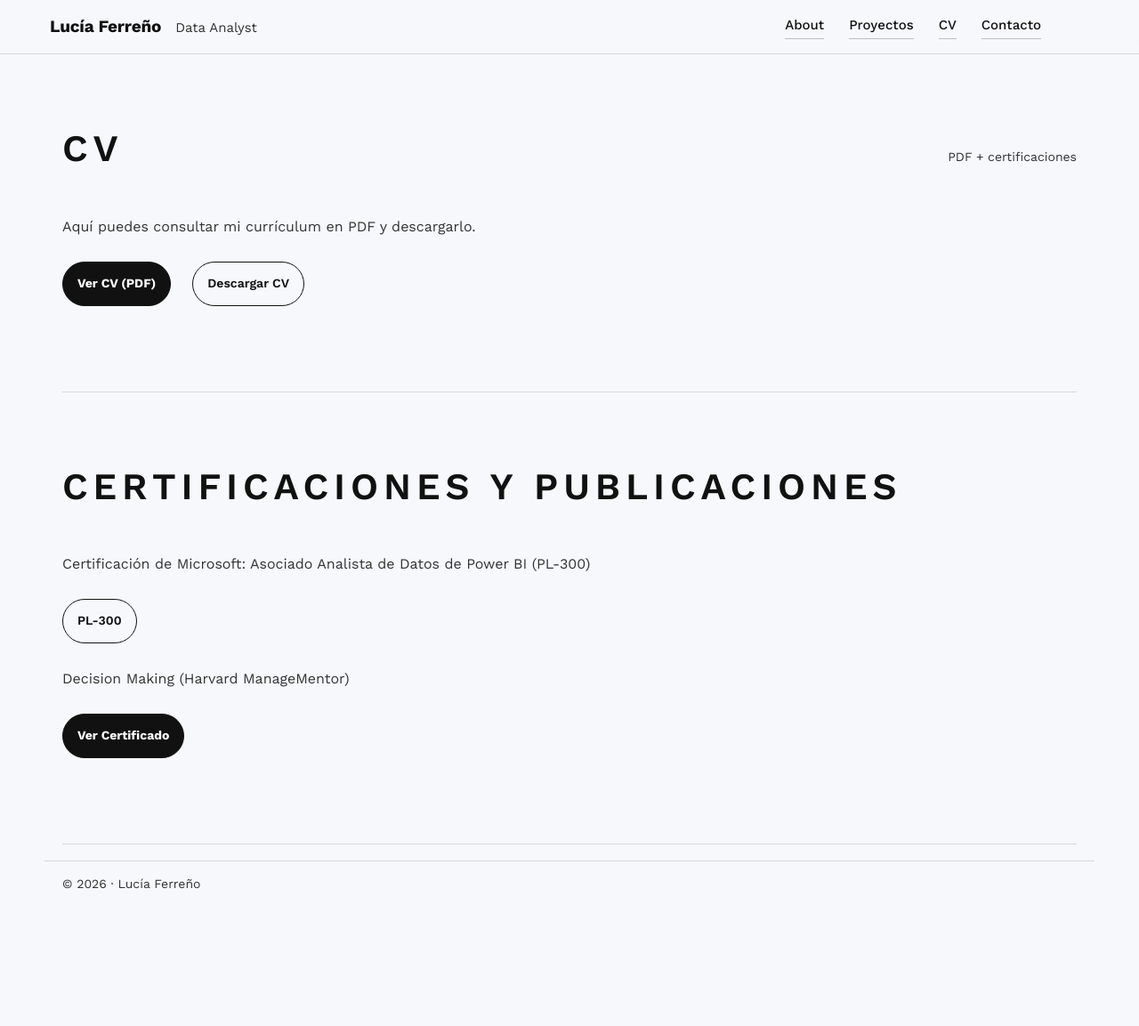
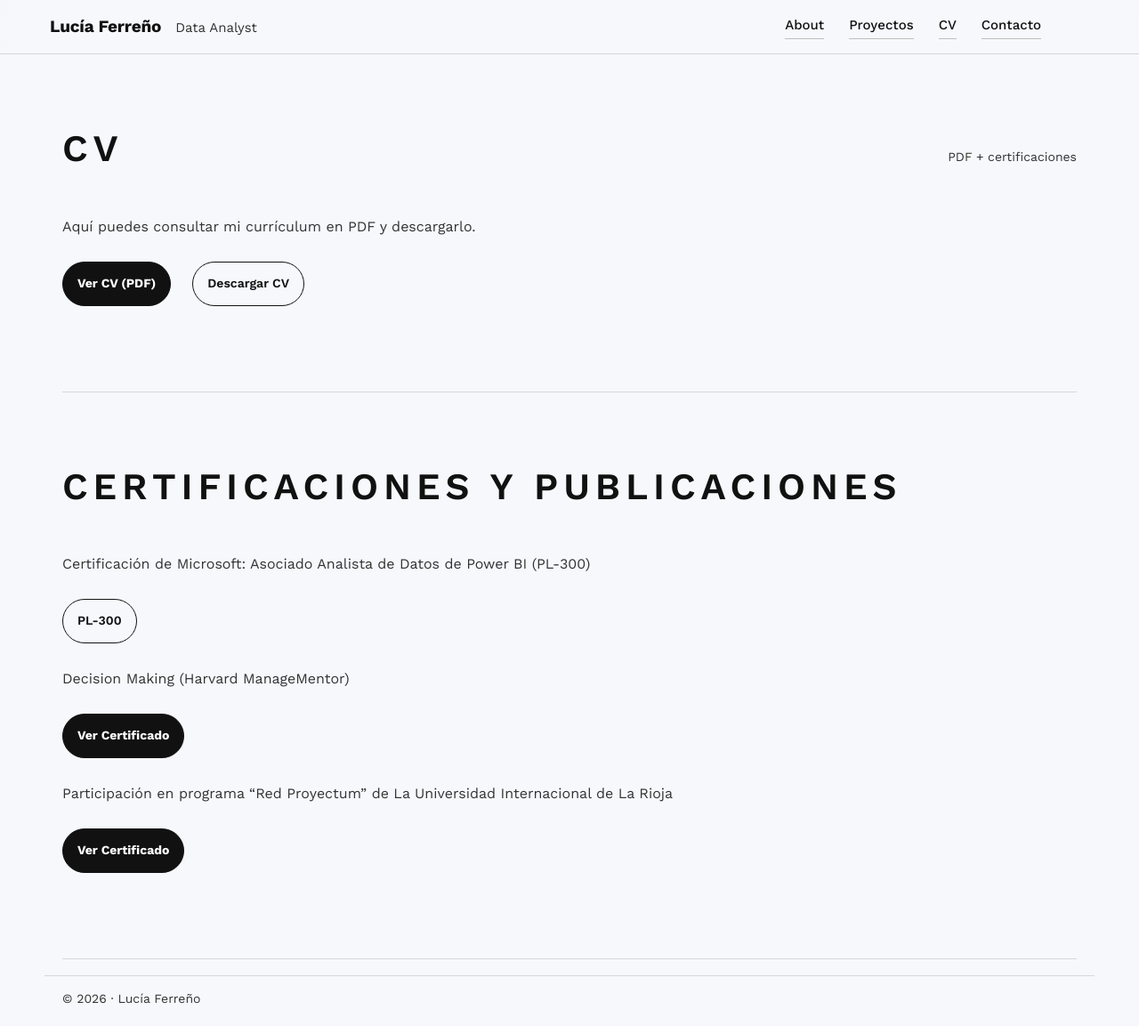
Before and after one commit to lucia-ferreno-pico/Portfolio, a Jekyll site: the page built from cv.md, in a window 1280 px wide and 1153 px high. Shown: the whole window at 89% size. Built offline with Jekyll 4.4.1, drawn with Linux system fonts in a browser that asks for light colours.

Commit message:
Update cv.md

```diff
--- a/cv.md
+++ b/cv.md
@@ -32,6 +32,12 @@ permalink: /cv/
   <p>Decision Making (Harvard ManageMentor)</p>
 
   <div class="cta">
-    <a class="btn btn--primary" href="{{ '/certificado de harvarddecision_making.pdf' | relative_url }}" target="_blank" rel="noopener noreferrer">Ver Certificado</a>
+    <a class="btn btn--primary" href="{{ '/certificado de harvarddecision_making.pdf' | relative_url }}" rel="noopener noreferrer">Ver Certificado</a>
+  </div>
+
+   <p>Participación en programa “Red Proyectum” de La Universidad Internacional de La Rioja</p>
+
+  <div class="cta">
+    <a class="btn btn--primary" href="{{ '/red_proyectum.pdf' | relative_url }}" rel="noopener noreferrer">Ver Certificado</a>
   </div>
 </section>
```
